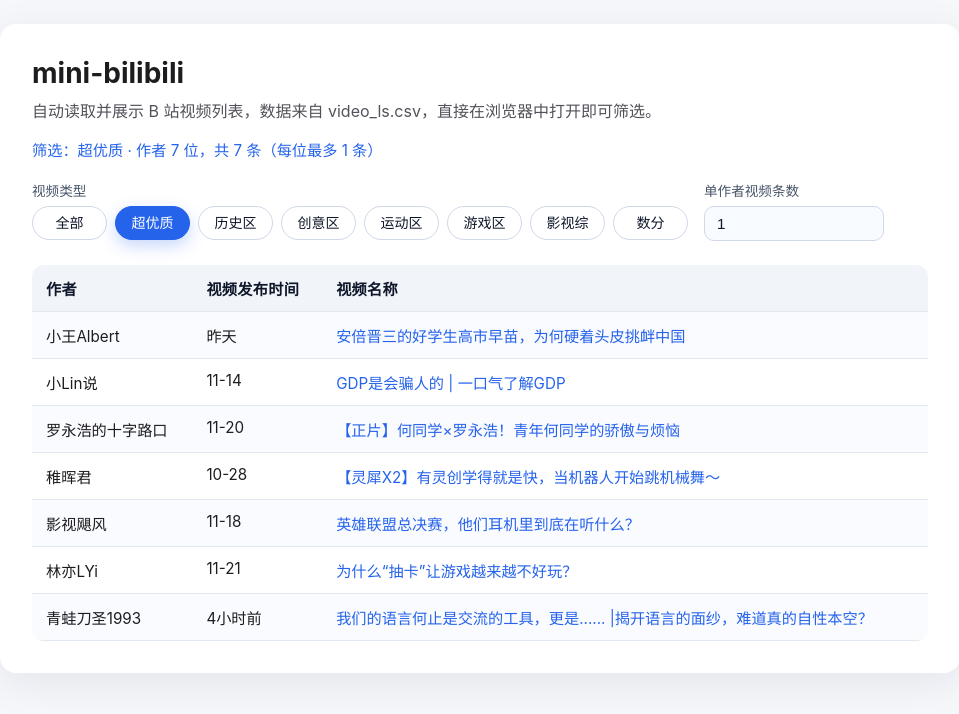
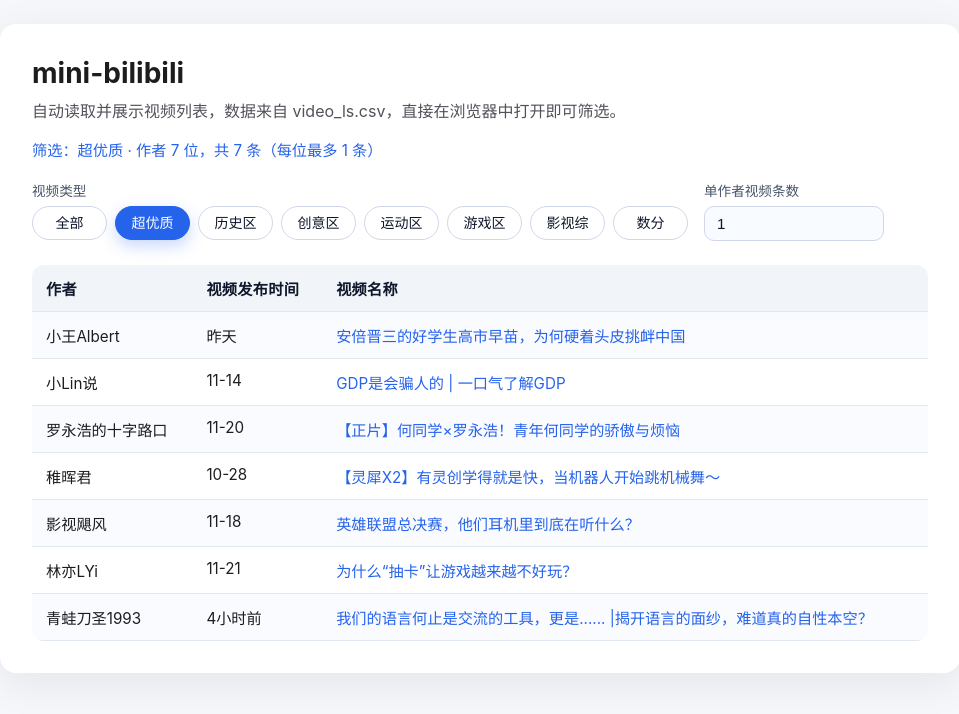
Before and after one commit to xujl1999/data-management, a plain HTML site: page index.html in a window 1280 px wide. Shown: the whole page, without its empty margins (160-1119 px from the left). Drawn offline with Linux system fonts and the light colour scheme.

Commit message:
定期更新文件

```diff
--- a/index.html
+++ b/index.html
@@ -149,7 +149,7 @@
     <main>
       <header>
         <h1>mini-bilibili</h1>
-        <p>自动读取并展示 B 站视频列表，数据来自 video_ls.csv，直接在浏览器中打开即可筛选。</p>
+        <p>自动读取并展示视频列表，数据来自 video_ls.csv，直接在浏览器中打开即可筛选。</p>
         <div class="status" id="status">正在加载数据...</div>
         <div class="filters">
           <div class="filter-field">
@@ -367,8 +367,8 @@
         statusEl.textContent = "正在加载数据...";
         try {
           // 优先尝试从 GitHub raw 加载，如果失败则尝试本地路径
-          const githubUrl = "https://raw.githubusercontent.com/xujl1999/data-management/main/video_ls.csv";
-          const localUrl = "../video_ls.csv";
+          const githubUrl = "https://raw.githubusercontent.com/xujl1999/data-management/master/video_ls.csv";
+          const localUrl = "video_ls.csv";
 
           let response;
           try {
```
